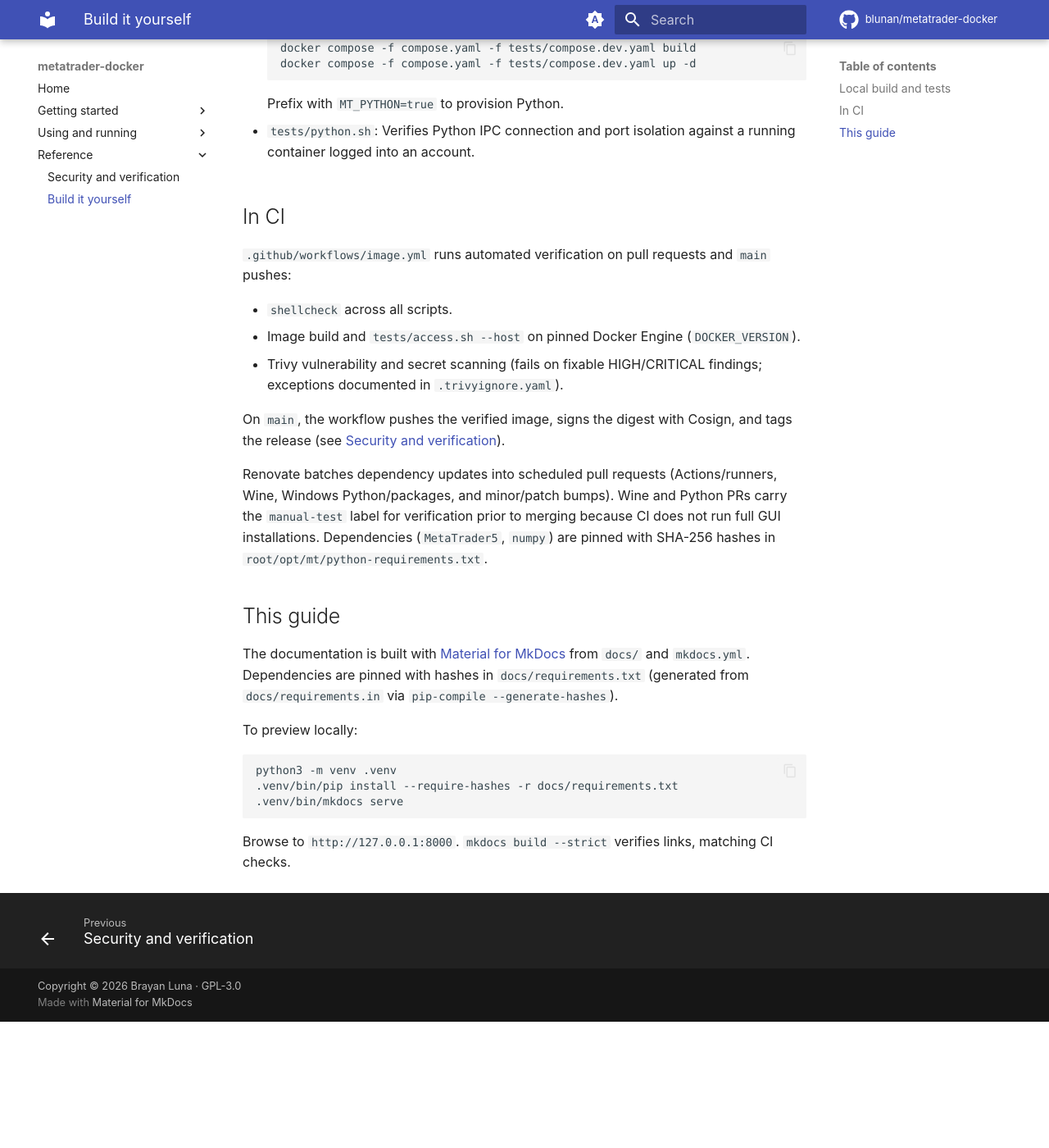
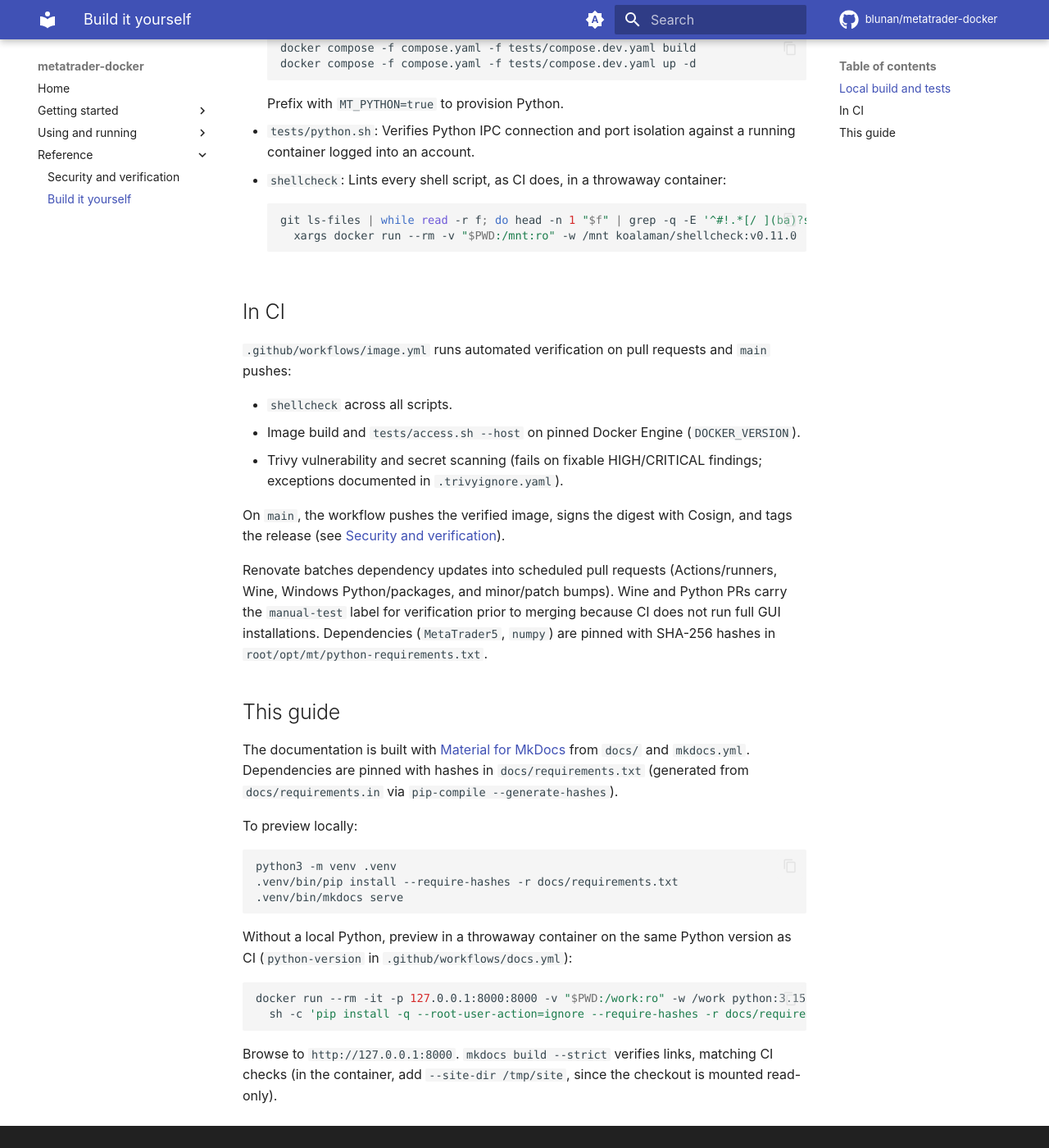
Before and after one commit to blunan/meta-trade-browser, an MkDocs documentation site: the page built from docs/building.md, in a window 1280 px wide and 1400 px high, scrolled down 601 px. Shown: the whole window at 82% size. Built offline with MkDocs 1.6.1 and Material for MkDocs 9.7.7, drawn with Linux system fonts in a browser that asks for light colours; comment, search, counter and statistics services are not loaded; before the commit the page ends 1847 px from its top, so only the background shows below that.

Commit message:
docs: throwaway-container commands for shellcheck and the guide; lock docs on Python 3.15 (#23)
- building.md: shellcheck and guide preview run in throwaway containers
  (koalaman/shellcheck, python:3.15-slim-trixie), for hosts without pip.
- requirements.txt: relocked under Python 3.15, the version docs.yml
  installs it on (was 3.13). Only the header changes; pins and hashes are
  identical.
- requirements.in: the relock command now runs in the same container.

Co-authored-by: Brayan Luna <blun4n@gmail.com>
Co-authored-by: Claude Sonnet 5.5 <noreply@anthropic.com>

````diff
--- a/docs/building.md
+++ b/docs/building.md
@@ -22,6 +22,12 @@ tests/access.sh
     Prefix with `MT_PYTHON=true` to provision Python.
 
 - `tests/python.sh`: Verifies Python IPC connection and port isolation against a running container logged into an account.
+- `shellcheck`: Lints every shell script, as CI does, in a throwaway container:
+
+    ```sh
+    git ls-files | while read -r f; do head -n 1 "$f" | grep -q -E '^#!.*[/ ](ba)?sh$' && echo "$f"; done |
+      xargs docker run --rm -v "$PWD:/mnt:ro" -w /mnt koalaman/shellcheck:v0.11.0
+    ```
 
 ## In CI
 
@@ -47,4 +53,11 @@ python3 -m venv .venv
 .venv/bin/mkdocs serve
 ```
 
-Browse to `http://127.0.0.1:8000`. `mkdocs build --strict` verifies links, matching CI checks.
+Without a local Python, preview in a throwaway container on the same Python version as CI (`python-version` in `.github/workflows/docs.yml`):
+
+```sh
+docker run --rm -it -p 127.0.0.1:8000:8000 -v "$PWD:/work:ro" -w /work python:3.15-slim-trixie \
+  sh -c 'pip install -q --root-user-action=ignore --require-hashes -r docs/requirements.txt && mkdocs serve -a 0.0.0.0:8000'
+```
+
+Browse to `http://127.0.0.1:8000`. `mkdocs build --strict` verifies links, matching CI checks (in the container, add `--site-dir /tmp/site`, since the checkout is mounted read-only).
--- a/docs/requirements.txt
+++ b/docs/requirements.txt
@@ -1,5 +1,5 @@
 #
-# This file is autogenerated by pip-compile with Python 3.13
+# This file is autogenerated by pip-compile with Python 3.15
 # by the following command:
 #
 #    pip-compile --generate-hashes --no-emit-index-url --output-file=requirements.txt --pip-args='--uploaded-prior-to P14D' --strip-extras requirements.in
````
Also changed, not shown: 1 other file.
